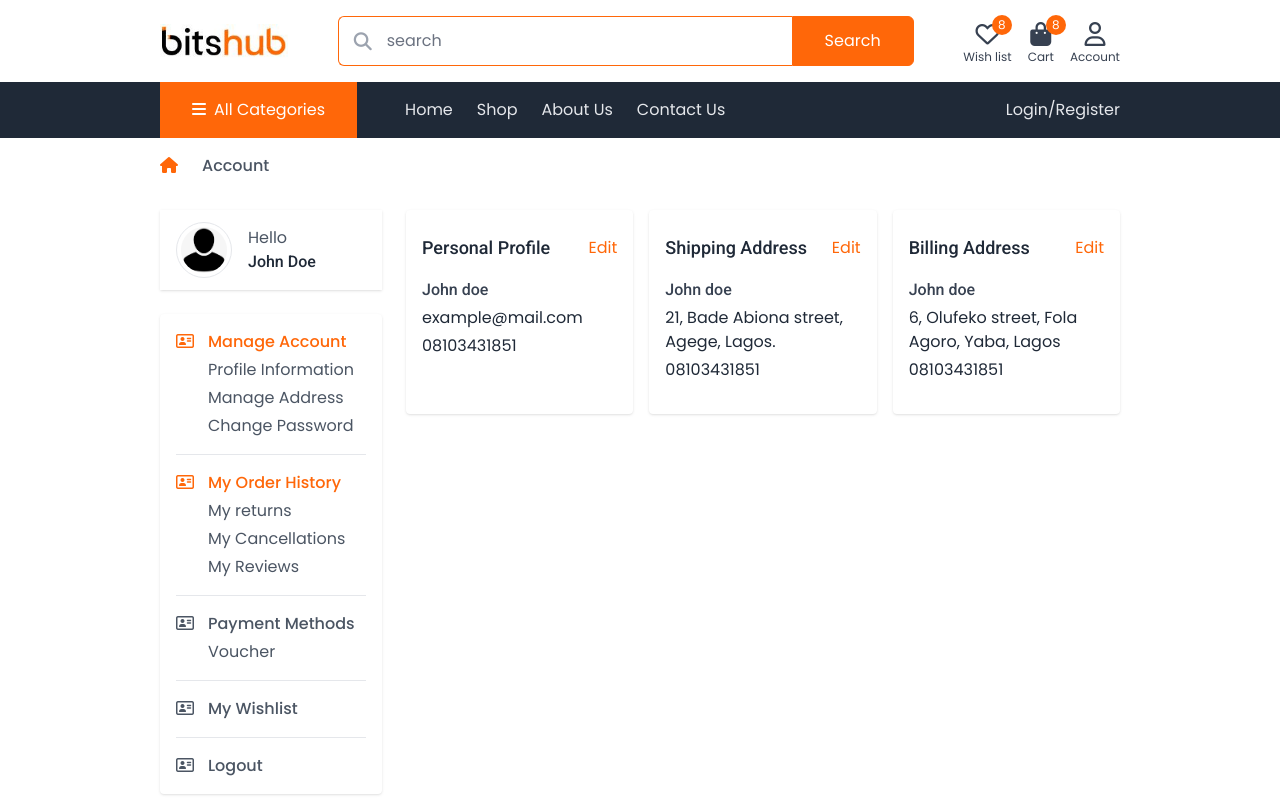
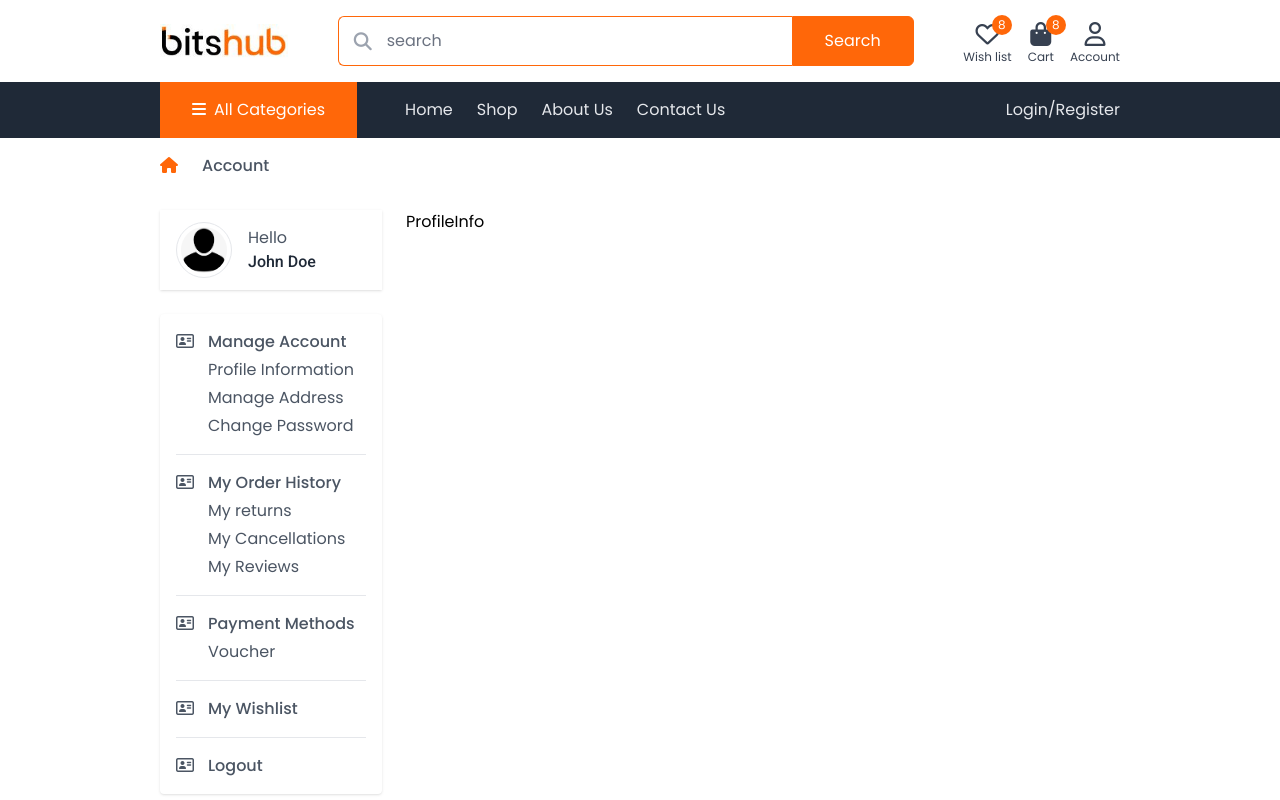
Before and after one commit to samsiteweb/bitshub-frontend, a React (Create React App) app: page /account/profile-info in a window 1280 px wide. Shown: the top 800 px of the page. Built offline with nearby package versions, Linux system fonts and the light colour scheme; some icons are missing.

Commit message:
account page routing

```diff
--- a/src/App.js
+++ b/src/App.js
@@ -10,6 +10,12 @@ import Account from "./screens/Account";
 import Login from "./screens/Login";
 import ScrollToTop from "./utilities/scrollToTop";
 import Checkout from "./screens/Checkout";
+import ProfileInfo from "./components/ProfileInfo";
+import ManageAddress from "./components/ManageAddress";
+import ChangePassword from "./components/ChangePassword";
+import ProfileSideNav from "./components/ProfileSideNav";
+import ManageAccount from "./components/ManageAccount";
+import Breadcrumbs from "./components/Breadcrumbs";
 function App() {
   return (
     <BrowserRouter>
@@ -22,12 +28,11 @@ function App() {
             <Route path="/about" component={AboutScreen}></Route>
             <Route path="/shop" component={ShopScreen}></Route>
             <Route path="/contact" component={ContactScreen}></Route>
-            <Route path="/product-details/:id" component={ProductDetails} exact></Route>
+            <Route path="/product-details/:id" component={ProductDetails}></Route>
             <Route path="/login" component={Login}></Route>
+            <Route path="/checkout" component={Checkout}></Route>
             <Route path="/account" component={Account}></Route>
-            <Route path="/checkout" component={Checkout}></Route>
           </main>
-
           <Footer />
         </div>
       </ScrollToTop>
--- /dev/null
+++ b/src/components/ChangePassword.js
@@ -0,0 +1,7 @@
+import React from "react";
+
+const ChangePassword = () => {
+  return <div>ChangePassword</div>;
+};
+
+export default ChangePassword;
--- /dev/null
+++ b/src/components/ManageAccount.js
@@ -0,0 +1,24 @@
+import React from "react";
+import ProfileCard from "./ProfileCard";
+
+const ManageAccount = () => {
+  return (
+    <div className="col-span-9 grid grid-cols-3 gap-4">
+      <ProfileCard name="John doe" line1="example@mail.com" line2="08103431851" title="Personal Profile" />
+      <ProfileCard
+        title="Shipping Address"
+        name="John doe"
+        line1="21, Bade Abiona street, Agege, Lagos."
+        line2="08103431851"
+      />
+      <ProfileCard
+        title="Billing Address"
+        name="John doe"
+        line1="6, Olufeko street, Fola Agoro, Yaba, Lagos"
+        line2="08103431851"
+      />
+    </div>
+  );
+};
+
+export default ManageAccount;
--- /dev/null
+++ b/src/components/ManageAddress.js
@@ -0,0 +1,7 @@
+import React from "react";
+
+const ManageAddress = () => {
+  return <div>ManageAddress</div>;
+};
+
+export default ManageAddress;
--- /dev/null
+++ b/src/components/ProfileInfo.js
@@ -0,0 +1,7 @@
+import React from "react";
+
+const ProfileInfo = () => {
+  return <div>ProfileInfo</div>;
+};
+
+export default ProfileInfo;
--- /dev/null
+++ b/src/components/ProfileSideNav.js
@@ -0,0 +1,87 @@
+import React from "react";
+import { Link } from "react-router-dom";
+import avatar from "../images/avatar.png";
+
+const ProfileSideNav = () => {
+  return (
+    <div className="col-span-3">
+      <div className="px-4 py-3 shadow flex items-center gap-4">
+        <div className="flex-shrink-0">
+          <img src={avatar} alt="" className="rounded-full h-14 w-14 border border-gray-200 p-1 object-cover" />
+        </div>
+        <div className="flex-grow">
+          <p className="text-gray-600">Hello</p>
+          <h4 className="text-gray-800 font-medium">John Doe</h4>
+        </div>
+      </div>
+
+      <div className="mt-6 bg-white shadow rounded p-4 divide-y divide-gray-200 space-y-4 text-gray-600">
+        <div className="space-y-1 pl-8">
+          <Link to="/account/manage-account" className="relative hover:text-primary block font-medium transition">
+            <span className="absolute -left-8 top-0 text-base">
+              <i className="far fa-address-card"></i>
+            </span>
+            Manage Account
+          </Link>
+          <Link to="/account/profile-info" className="relative hover:text-primary block transition">
+            Profile Information
+          </Link>
+          <Link to="/account/manage-address" className="relative hover:text-primary block transition">
+            Manage Address
+          </Link>
+          <Link to="/account/change-password" className="relative hover:text-primary block transition">
+            Change Password
+          </Link>
+        </div>
+
+        <div className="space-y-1 pl-8 pt-4">
+          <a href="" className="relative hover:text-primary block font-medium transition">
+            <span className="absolute -left-8 top-0 text-base">
+              <i className="far fa-address-card"></i>
+            </span>
+            My Order History
+          </a>
+          <a href="" className="relative hover:text-primary block transition">
+            My returns{" "}
+          </a>
+          <a href="" className="relative hover:text-primary block transition">
+            My Cancellations
+          </a>
+          <a href="" className="relative hover:text-primary block transition">
+            My Reviews
+          </a>
+        </div>
+
+        <div className="space-y-1 pl-8 pt-4">
+          <a href="" className="relative hover:text-primary block font-medium transition">
+            <span className="absolute -left-8 top-0 text-base">
+              <i className="far fa-address-card"></i>
+            </span>
+            Payment Methods
+          </a>
+          <a href="" className="relative hover:text-primary block transition">
+            Voucher
+          </a>
+        </div>
+        <div className="space-y-1 pl-8 pt-4">
+          <a href="" className="relative hover:text-primary block font-medium transition">
+            <span className="absolute -left-8 top-0 text-base">
+              <i className="far fa-address-card"></i>
+            </span>
+            My Wishlist
+          </a>
+        </div>
+        <div className="space-y-1 pl-8 pt-4">
+          <a href="" className="relative hover:text-primary block font-medium transition">
+            <span className="absolute -left-8 top-0 text-base">
+              <i className="far fa-address-card"></i>
+            </span>
+            Logout
+          </a>
+        </div>
+      </div>
+    </div>
+  );
+};
+
+export default ProfileSideNav;
--- a/src/screens/Account.js
+++ b/src/screens/Account.js
@@ -1,107 +1,23 @@
 import React from "react";
+import { Route } from "react-router-dom";
 import Breadcrumbs from "../components/Breadcrumbs";
-import avatar from "../images/avatar.png";
-import ProfileCard from "../components/ProfileCard";
+import ChangePassword from "../components/ChangePassword";
+import ManageAccount from "../components/ManageAccount";
+import ManageAddress from "../components/ManageAddress";
+import ProfileInfo from "../components/ProfileInfo";
+import ProfileSideNav from "../components/ProfileSideNav";
 
 const Account = () => {
   return (
     <div>
       <Breadcrumbs page="Account" />
       <div className="container grid grid-cols-12 items-start gap-6 pt-4 pb-16">
-        <div className="col-span-3">
-          <div className="px-4 py-3 shadow flex items-center gap-4">
-            <div className="flex-shrink-0">
-              <img src={avatar} alt="" className="rounded-full h-14 w-14 border border-gray-200 p-1 object-cover" />
-            </div>
-            <div className="flex-grow">
-              <p className="text-gray-600">Hello</p>
-              <h4 className="text-gray-800 font-medium">John Doe</h4>
-            </div>
-          </div>
+        <ProfileSideNav />
 
-          <div className="mt-6 bg-white shadow rounded p-4 divide-y divide-gray-200 space-y-4 text-gray-600">
-            <div className="space-y-1 pl-8">
-              <a href="" className="relative text-primary block font-medium capitalize transition">
-                <span className="absolute -left-8 top-0 text-base">
-                  <i className="far fa-address-card"></i>
-                </span>
-                Manage Account
-              </a>
-              <a href="" className="relative hover:text-primary block transition">
-                Profile Information
-              </a>
-              <a href="" className="relative hover:text-primary block transition">
-                Manage Address
-              </a>
-              <a href="" className="relative hover:text-primary block transition">
-                Change Password
-              </a>
-            </div>
-
-            <div className="space-y-1 pl-8 pt-4">
-              <a href="" className="relative text-primary block font-medium transition">
-                <span className="absolute -left-8 top-0 text-base">
-                  <i className="far fa-address-card"></i>
-                </span>
-                My Order History
-              </a>
-              <a href="" className="relative hover:text-primary block transition">
-                My returns{" "}
-              </a>
-              <a href="" className="relative hover:text-primary block transition">
-                My Cancellations
-              </a>
-              <a href="" className="relative hover:text-primary block transition">
-                My Reviews
-              </a>
-            </div>
-
-            <div className="space-y-1 pl-8 pt-4">
-              <a href="" className="relative hover:text-primary block font-medium transition">
-                <span className="absolute -left-8 top-0 text-base">
-                  <i className="far fa-address-card"></i>
-                </span>
-                Payment Methods
-              </a>
-              <a href="" className="relative hover:text-primary block transition">
-                Voucher
-              </a>
-            </div>
-            <div className="space-y-1 pl-8 pt-4">
-              <a href="" className="relative hover:text-primary block font-medium transition">
-                <span className="absolute -left-8 top-0 text-base">
-                  <i className="far fa-address-card"></i>
-                </span>
-                My Wishlist
-              </a>
-            </div>
-            <div className="space-y-1 pl-8 pt-4">
-              <a href="" className="relative hover:text-primary block font-medium transition">
-                <span className="absolute -left-8 top-0 text-base">
-                  <i className="far fa-address-card"></i>
-                </span>
-                Logout
-              </a>
-            </div>
-          </div>
-        </div>
-
-        <div className="col-span-9 grid grid-cols-3 gap-4">
-          <ProfileCard name="John doe" line1="example@mail.com" line2="08103431851" title="Personal Profile" />
-          <ProfileCard
-            title="Shipping Address"
-            name="John doe"
-            line1="21, Bade Abiona street, Agege, Lagos."
-            line2="08103431851"
-          />
-
-          <ProfileCard
-            title="Billing Address"
-            name="John doe"
-            line1="6, Olufeko street, Fola Agoro, Yaba, Lagos"
-            line2="08103431851"
-          />
-        </div>
+        <Route path="/account/profile-info" component={ProfileInfo}></Route>
+        <Route path="/account/manage-address" component={ManageAddress}></Route>
+        <Route path="/account/change-password" component={ChangePassword}></Route>
+        <Route path="/account" component={ManageAccount}></Route>
       </div>
     </div>
   );
```
Also changed, not shown: src/screens/Checkout.js (+13 -2 lines).
